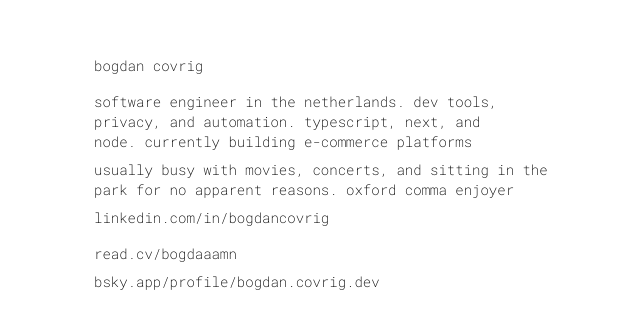
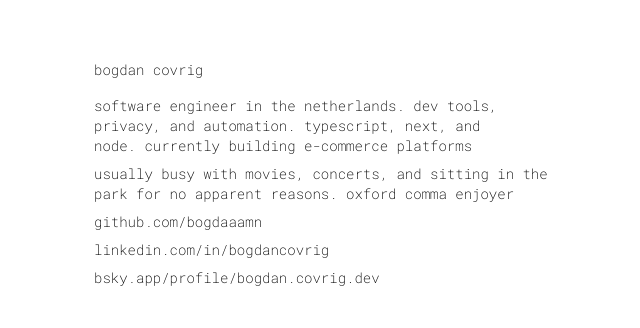
Before and after one commit to bogdaaamn/bogdan.covrig.dev, a Next.js app: page / in a window 1280 px wide. Shown: the part 190-518 px from the top of the page, without its empty margins (246-886 px from the left). Built offline with nearby package versions, Linux system fonts and the light colour scheme.

Commit message:
fix: Swap LinkedIn and GitHub links in personal description

```diff
--- a/src/app/page.tsx
+++ b/src/app/page.tsx
@@ -50,13 +50,13 @@
         </p>
         <p>usually busy with movies, concerts, and sitting in the park for no apparent reasons. oxford comma enjoyer</p>
         <p>
+          <a href="https://github.com/bogdaaamn" target="_blank" rel="noopener noreferrer">
+            github.com/bogdaaamn
+          </a>
+        </p>
+        <p>
           <a href="https://www.linkedin.com/in/bogdancovrig/" target="_blank" rel="noopener noreferrer">
             linkedin.com/in/bogdancovrig
-          </a>
-        </p>
-        <p className="mt-4">
-          <a href="https://read.cv/bogdaaamn" target="_blank" rel="noopener noreferrer">
-            read.cv/bogdaaamn
           </a>
         </p>
         <p>
```
